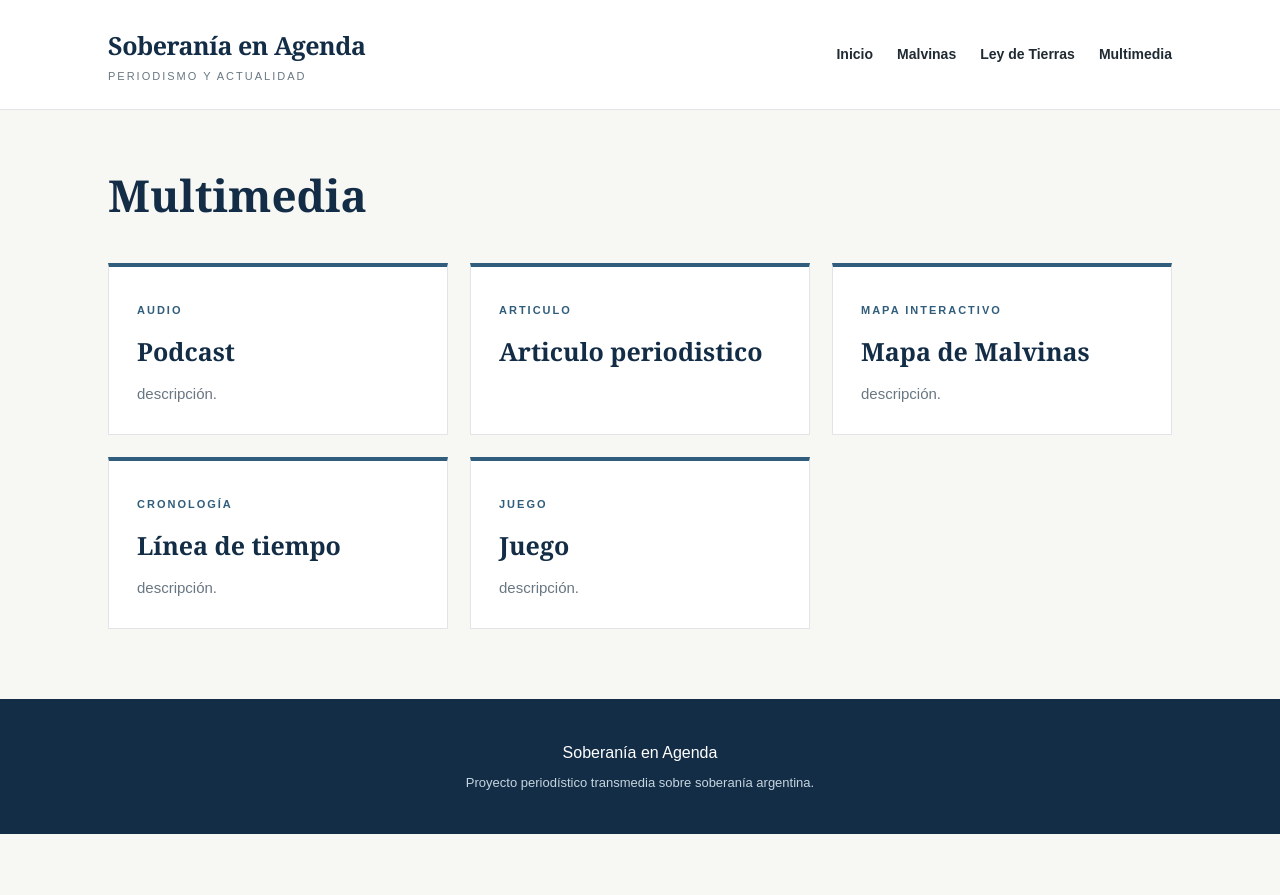
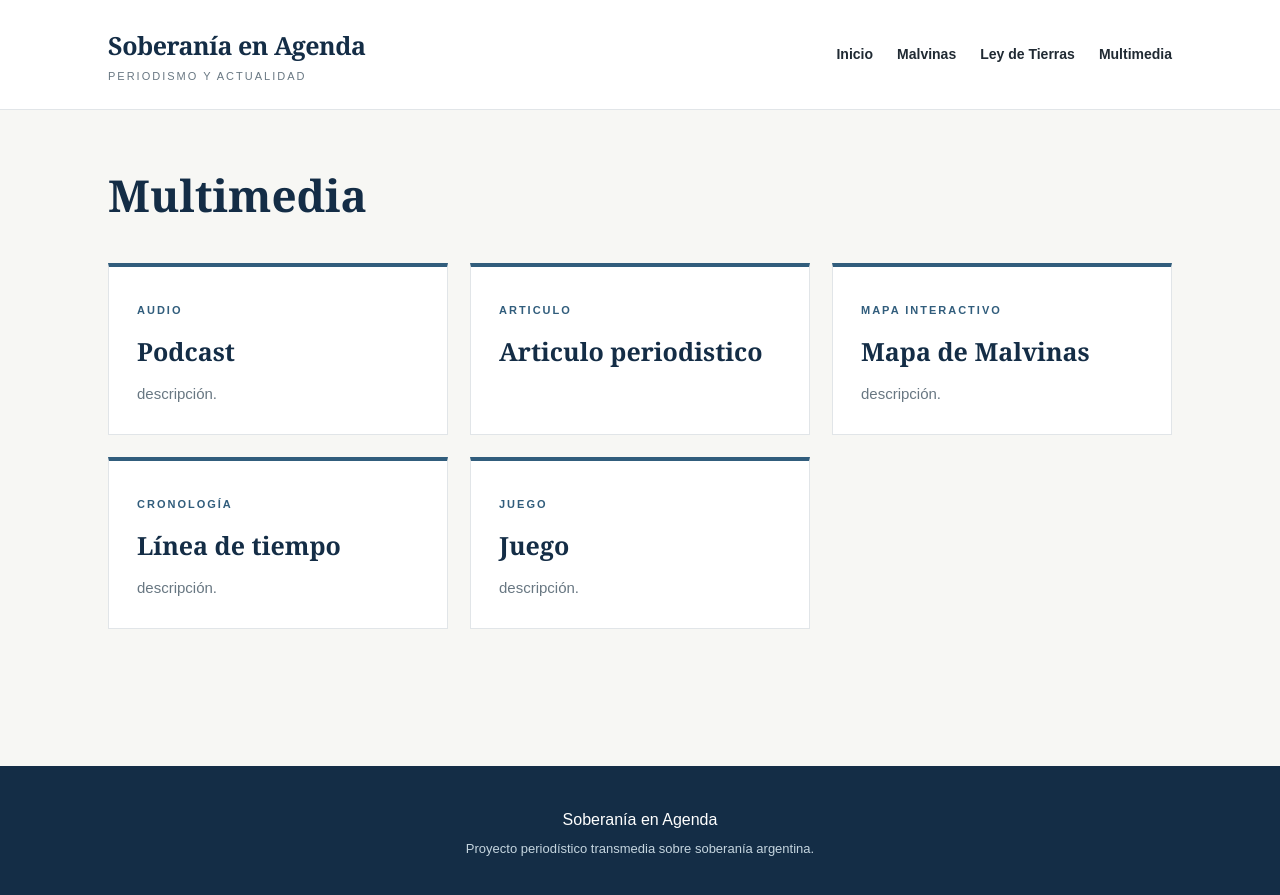
Before and after one commit to RocCut/soberania-en-agenda, a Jekyll site: the page built from multimedia/index.md, in a window 1280 px wide. Shown: the top 895 px of the page. Built offline with Jekyll 4.4.1, drawn with Linux system fonts in a browser that asks for light colours.

Commit message:
Agregar estilos para alinear el footer
Added minimum height and flex properties to layout styles.

```diff
--- a/assets/css/style.css
+++ b/assets/css/style.css
@@ -28,6 +28,10 @@ body {
   color: var(--ink);
   font-family: Arial, Helvetica, sans-serif;
   line-height: 1.7;
+   /*para que la altura minima de la pagina ocupe toda la altura*/
+  min-height: 100vh;
+  display: flex;
+  flex-direction: column;
 }
 
 /* ENCABEZADO */
@@ -91,6 +95,9 @@ body {
   max-width: 1120px;
   margin: 0 auto;
   padding: 48px 28px 70px;
+   /*para que quede bien el footer*/
+  flex: 1;
+  width: 100%;
 }
 
 .hero {
```
